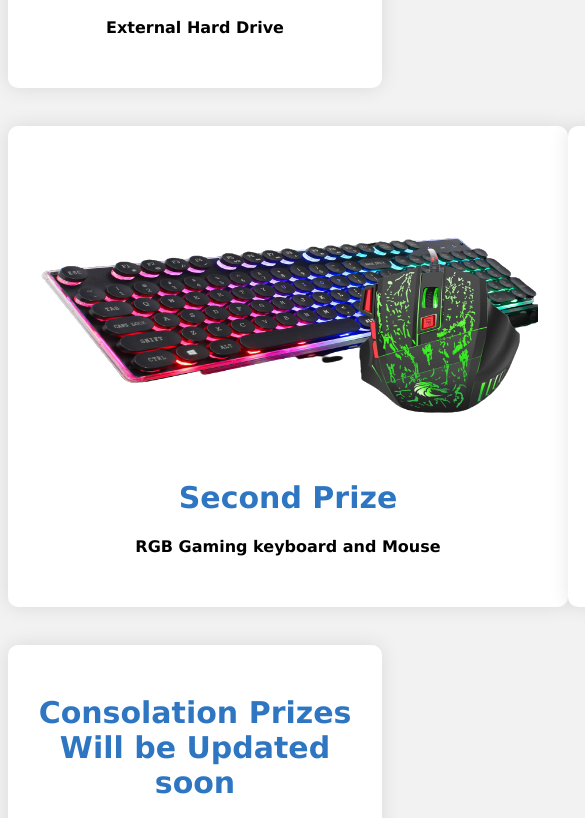
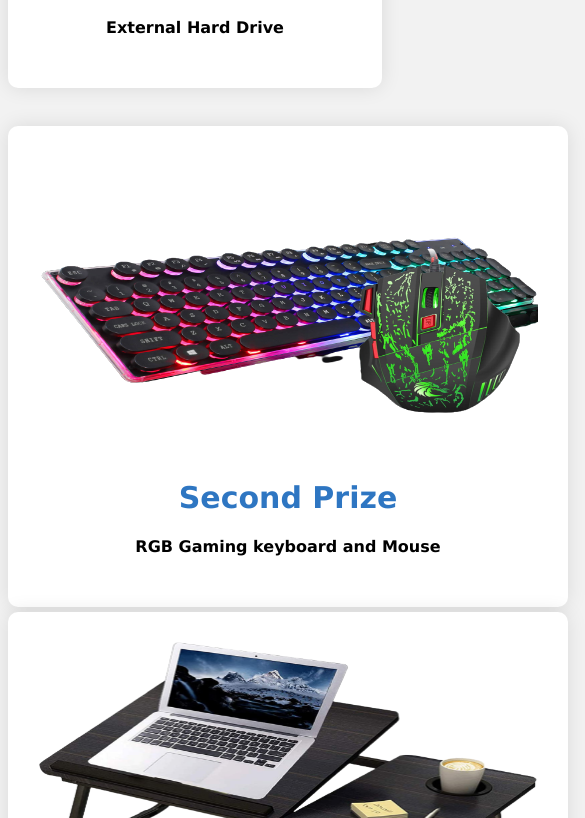
Before and after one commit to ngawang88/acmlottery_prize_website, a plain HTML site: page index.html in a window 390 px wide. Shown: the part 688-1506 px from the top of the page, 585 px wide, since content can reach past the window. Drawn offline with Linux system fonts and the light colour scheme.

Commit message:
made it mobile friendly

```diff
--- a/index.html
+++ b/index.html
@@ -43,6 +43,8 @@
         width: 100vw;
         display: flex;
         justify-content: space-evenly;
+        flex-wrap: wrap;
+        gap: 5px;
       }
       .container5 {
         padding: 30px;
```
